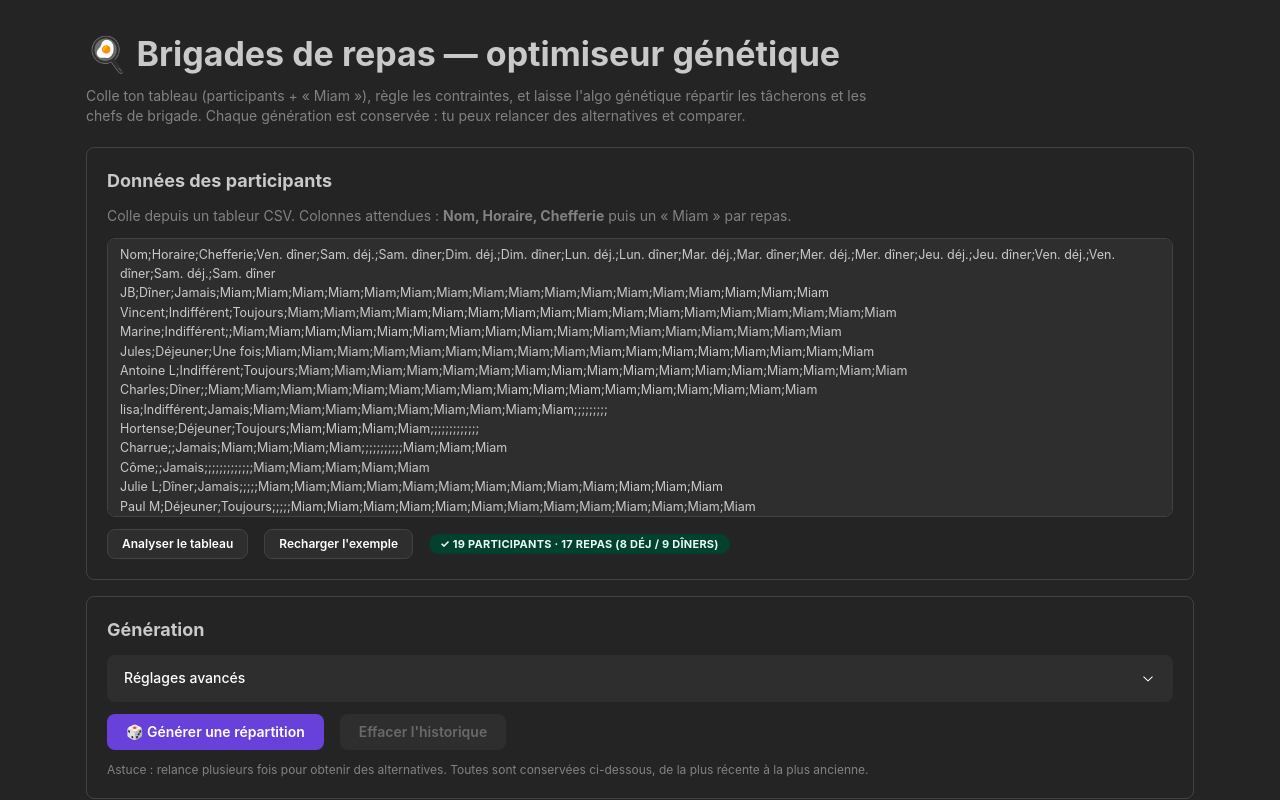
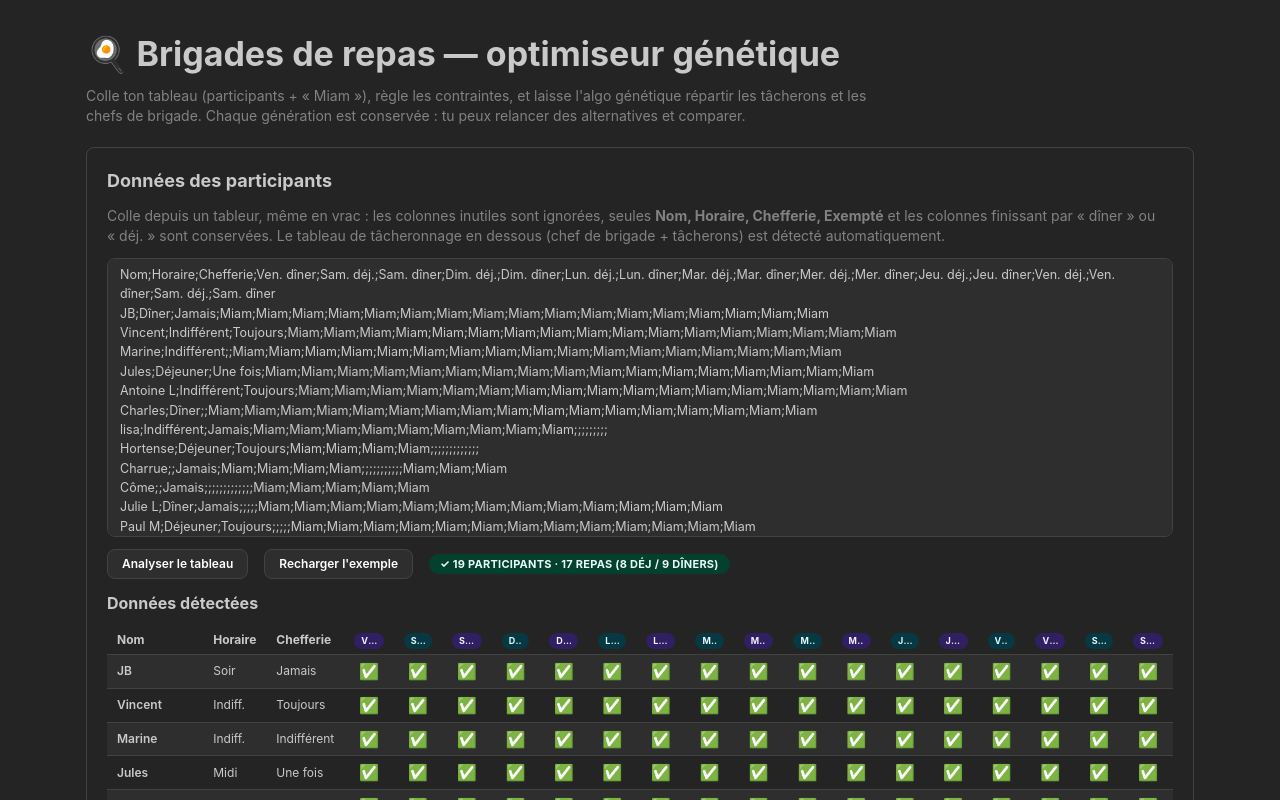
Before and after one commit to Pitouli/brigade-planner, a React (Vite) app: page / in a window 1280 px wide. Shown: the top 800 px of the page. Built offline with nearby package versions, Linux system fonts and the light colour scheme.

Commit message:
Advanced parsing

```diff
--- a/src/components/DataInput.tsx
+++ b/src/components/DataInput.tsx
@@ -2,6 +2,7 @@ import { Badge, Button, Group, Stack, Text, Textarea, Title } from '@mantine/cor
 import { useCallback } from 'react';
 import { EXAMPLE_CSV } from '../data/exampleCsv';
 import type { ParsedTable } from '../engine/types';
+import { ParsedPreview } from './ParsedPreview';
 
 interface DataInputProps {
   csv: string;
@@ -26,8 +27,10 @@ export function DataInput({ csv, onCsvChange, parsed, parseError, onParse }: Dat
         Données des participants
       </Title>
       <Text size="sm" c="dimmed">
-        Colle depuis un tableur CSV. Colonnes attendues : <strong>Nom, Horaire, Chefferie</strong>{' '}
-        puis un « Miam » par repas.
+        Colle depuis un tableur, même en vrac : les colonnes inutiles sont ignorées, seules{' '}
+        <strong>Nom, Horaire, Chefferie, Exempté</strong> et les colonnes finissant par
+        «&nbsp;dîner&nbsp;» ou «&nbsp;déj.&nbsp;» sont conservées. Le tableau de tâcheronnage en
+        dessous (chef de brigade + tâcherons) est détecté automatiquement.
       </Text>
       <Textarea
         value={csv}
@@ -60,6 +63,7 @@ export function DataInput({ csv, onCsvChange, parsed, parseError, onParse }: Dat
           </Badge>
         )}
       </Group>
+      {parsed && <ParsedPreview parsed={parsed} />}
     </Stack>
   );
 }
--- /dev/null
+++ b/src/components/ParsedPreview.tsx
@@ -0,0 +1,97 @@
+import { Alert, Badge, Stack, Table, Text, Title } from '@mantine/core';
+import { useMemo } from 'react';
+import { CHEF_LABEL, HORAIRE_LABEL, type ParsedTable } from '../engine/types';
+
+interface ParsedPreviewProps {
+  parsed: ParsedTable;
+}
+
+/** Shows the data detected by parseTable(): participants table + immutable tâcheronnage. */
+export function ParsedPreview({ parsed }: ParsedPreviewProps) {
+  const { meals, participants, immutables } = parsed;
+
+  const immutableByCell = useMemo(() => {
+    const map = new Map<string, 'chef' | 'tacheron'>();
+    participants.forEach((p, pi) => {
+      for (const entry of p.immutable) {
+        map.set(`${pi}-${entry.mealIdx}`, entry.role);
+      }
+    });
+    return map;
+  }, [participants]);
+
+  const unmatched = immutables.filter((a) => a.participantIdx === -1);
+
+  return (
+    <Stack gap="sm">
+      <Title order={4} size="h5">
+        Données détectées
+      </Title>
+
+      <Table.ScrollContainer minWidth={600}>
+        <Table striped highlightOnHover verticalSpacing={4} fz="xs" style={{ tableLayout: 'auto' }}>
+          <Table.Thead>
+            <Table.Tr>
+              <Table.Th style={{ whiteSpace: 'nowrap' }}>Nom</Table.Th>
+              <Table.Th>Horaire</Table.Th>
+              <Table.Th>Chefferie</Table.Th>
+              {meals.map((meal) => (
+                <Table.Th
+                  key={`${meal.label}-${meal.day}-${meal.type}`}
+                  ta="center"
+                  style={{ whiteSpace: 'nowrap' }}
+                >
+                  <Badge size="xs" variant="light" color={meal.type === 'dej' ? 'cyan' : 'violet'}>
+                    {meal.label}
+                  </Badge>
+                </Table.Th>
+              ))}
+            </Table.Tr>
+          </Table.Thead>
+          <Table.Tbody>
+            {participants.map((p, pi) => (
+              <Table.Tr key={p.name}>
+                <Table.Td fw={600} style={{ whiteSpace: 'nowrap' }}>
+                  {p.name}
+                </Table.Td>
+                <Table.Td>{p.exempt ? '❌' : HORAIRE_LABEL[p.horaire]}</Table.Td>
+                <Table.Td>{p.exempt ? '❌' : CHEF_LABEL[p.chef]}</Table.Td>
+                {meals.map((meal, mi) => {
+                  const role = immutableByCell.get(`${pi}-${mi}`);
+                  const attends = p.attends[mi];
+                  return (
+                    <Table.Td key={`${meal.label}-${meal.day}-${meal.type}`} ta="center">
+                      {role === 'chef' ? (
+                        <Text span c="orange" fw={700} title="Chef de brigade (immuable)">
+                          ♛
+                        </Text>
+                      ) : role === 'tacheron' ? (
+                        <Text span c="grape" fw={700} title="Tâcheron (immuable)">
+                          🔧
+                        </Text>
+                      ) : attends ? (
+                        <Text span c="teal">
+                          ✅
+                        </Text>
+                      ) : (
+                        <Text span c="dimmed">
+                          ·
+                        </Text>
+                      )}
+                    </Table.Td>
+                  );
+                })}
+              </Table.Tr>
+            ))}
+          </Table.Tbody>
+        </Table>
+      </Table.ScrollContainer>
+
+      {unmatched.length > 0 && (
+        <Alert color="yellow" variant="light" title="Noms non reconnus dans le tâcheronnage">
+          {unmatched.map((a) => `${a.name} (${meals[a.mealIdx]?.label})`).join(', ')}
+        </Alert>
+      )}
+    </Stack>
+  );
+}
--- a/src/engine/genetic.ts
+++ b/src/engine/genetic.ts
@@ -25,20 +25,27 @@ function shuffle<T>(arr: T[]): T[] {
   return arr;
 }
 
-function randomBrigade(attendees: number[], size: number, parsed: ParsedTable): Brigade {
-  const pool = shuffle(attendees.slice());
-  const cooks = pool.slice(0, size);
-  const willing = cooks.filter((i) => parsed.participants[i].chef !== 'jamais');
-  const chef = willing.length ? pick(willing) : pick(cooks);
+/** Builds a brigade for meal `mi`, always keeping its immutable chef/tâcherons (if any) in place. */
+function randomBrigade(mi: number, model: Model, parsed: ParsedTable): Brigade {
+  const { eligibleAttendees, brigadeSize, immutableChef, immutableCooks } = model;
+  const forced = immutableCooks[mi];
+  const extraCount = Math.max(0, brigadeSize[mi] - forced.length);
+  const pool = shuffle(eligibleAttendees[mi].filter((x) => !forced.includes(x)));
+  const cooks = forced.concat(pool.slice(0, extraCount));
+
+  let chef = immutableChef[mi];
+  if (chef == null) {
+    const willing = cooks.filter((i) => parsed.participants[i].chef !== 'jamais');
+    chef = willing.length ? pick(willing) : cooks.length ? pick(cooks) : -1;
+  }
   return { cooks, chef };
 }
 
 export function initGenome(model: Model, parsed: ParsedTable): Genome {
-  const { mealAttendees, brigadeSize } = model;
   return parsed.meals.map((_, i) =>
-    brigadeSize[i] === 0
+    model.brigadeSize[i] === 0 && model.immutableCooks[i].length === 0
       ? { cooks: [], chef: -1 }
-      : randomBrigade(mealAttendees[i], brigadeSize[i], parsed),
+      : randomBrigade(i, model, parsed),
   );
 }
 
@@ -189,28 +196,35 @@ export function evaluate(
   return { score, violations, cookCount, chefCount };
 }
 
+/** Mutates cooks/chef per meal, never touching the immutable chef/tâcherons forced by the tâcheronnage table. */
 function mutate(genome: Genome, model: Model, parsed: ParsedTable, rate: number): Genome {
   const g = cloneGenome(genome);
-  const { mealAttendees, brigadeSize } = model;
+  const { eligibleAttendees, brigadeSize, immutableChef, immutableCooks } = model;
 
   for (let mi = 0; mi < g.length; mi++) {
-    if (brigadeSize[mi] === 0) continue;
+    const forced = immutableCooks[mi];
+    if (brigadeSize[mi] === 0 && forced.length === 0) continue;
     if (Math.random() >= rate) continue;
 
     const brigade = g[mi];
-    const attendees = mealAttendees[mi];
+    const attendees = eligibleAttendees[mi];
+    const freeSlots = brigade.cooks
+      .map((_, idx) => idx)
+      .filter((idx) => !forced.includes(brigade.cooks[idx]));
+    if (!freeSlots.length) continue;
+
     if (Math.random() < 0.6 && attendees.length > brigade.cooks.length) {
       const nonCooks = attendees.filter((x) => !brigade.cooks.includes(x));
       if (nonCooks.length) {
-        const pos = randInt(brigade.cooks.length);
+        const pos = pick(freeSlots);
         const wasChef = brigade.cooks[pos] === brigade.chef;
         brigade.cooks[pos] = pick(nonCooks);
-        if (wasChef) {
+        if (wasChef && immutableChef[mi] == null) {
           const willing = brigade.cooks.filter((i) => parsed.participants[i].chef !== 'jamais');
           brigade.chef = willing.length ? pick(willing) : pick(brigade.cooks);
         }
       }
-    } else {
+    } else if (immutableChef[mi] == null) {
       brigade.chef = pick(brigade.cooks);
     }
   }
--- a/src/engine/model.ts
+++ b/src/engine/model.ts
@@ -1,22 +1,38 @@
 import type { Model, ParsedTable } from './types';
 
-/** Builds the per-meal brigade sizes and per-person cook-count targets from the parsed table. */
+/** Builds the per-meal brigade sizes, cook-eligible pools and immutable (tâcheronnage) placements. */
 export function buildModel(parsed: ParsedTable, ratio: number): Model {
-  const { meals, participants } = parsed;
+  const { meals, participants, immutables } = parsed;
   const mealAttendees: number[][] = meals.map(() => []);
+  const eligibleAttendees: number[][] = meals.map(() => []);
   participants.forEach((p, pi) => {
     for (const mi of p.mealIdx) {
       mealAttendees[mi].push(pi);
+      if (!p.exempt) eligibleAttendees[mi].push(pi);
     }
   });
 
+  // A tâcheronnage entry stays eligible for its own meal even if the person is exempted.
+  const immutableChef: (number | null)[] = meals.map(() => null);
+  const immutableCooks: number[][] = meals.map(() => []);
+  for (const a of immutables) {
+    if (a.participantIdx < 0) continue;
+    immutableCooks[a.mealIdx].push(a.participantIdx);
+    if (a.role === 'chef') immutableChef[a.mealIdx] = a.participantIdx;
+    if (!eligibleAttendees[a.mealIdx].includes(a.participantIdx)) {
+      eligibleAttendees[a.mealIdx].push(a.participantIdx);
+    }
+  }
+
   const brigadeSize = meals.map((_, i) => {
     const n = mealAttendees[i].length;
-    if (n === 0) return 0;
-    return Math.min(n, Math.max(1, Math.round(ratio * n)));
+    const base = n === 0 ? 0 : Math.min(n, Math.max(1, Math.round(ratio * n)));
+    const eligibleN = eligibleAttendees[i].length;
+    const capped = eligibleN > 0 ? Math.min(base, eligibleN) : base;
+    return Math.max(capped, immutableCooks[i].length);
   });
 
   const targets = participants.map((p) => ratio * p.miamCount);
 
-  return { mealAttendees, brigadeSize, targets };
+  return { mealAttendees, eligibleAttendees, brigadeSize, targets, immutableChef, immutableCooks };
 }
--- a/src/engine/parseTable.ts
+++ b/src/engine/parseTable.ts
@@ -1,4 +1,4 @@
-import type { Meal, ParsedTable, Participant } from './types';
+import type { ImmutableAssignment, Meal, MealType, ParsedTable, Participant } from './types';
 
 function normalize(value: string | undefined): string {
   return (value ?? '')
@@ -36,7 +36,44 @@ function splitRow(line: string, delimiter: string): string[] {
   return cells;
 }
 
-/** Parses a pasted spreadsheet table (Nom, Horaire, Chefferie, then one "Miam" column per meal). */
+/** True for a header label ending in "dîner" or "déj." (accent/case/trailing-dot insensitive). */
+function isMealHeader(normalizedLabel: string): boolean {
+  const trimmed = normalizedLabel.replace(/\.+$/, '');
+  return trimmed.endsWith('diner') || trimmed.endsWith('dej');
+}
+
+const NUMERIC_NAME = /^-?\d+([.,]\d+)?$/;
+
+/** Labels found in summary/junk rows pasted between the MIAM table and the tâcheronnage table. */
+const JUNK_NAME_TOKENS = new Set([
+  'total',
+  'nb personnes',
+  'nombre de personnes',
+  'nb dodos',
+  'nombre de dodos',
+  'tacherons requis',
+  'tacheron requis',
+  'chef de brigade',
+  'nuit de',
+]);
+
+function isRealName(name: string): boolean {
+  if (!name) return false;
+  if (NUMERIC_NAME.test(name)) return false;
+  return !JUNK_NAME_TOKENS.has(normalize(name));
+}
+
+interface MealColumn {
+  index: number;
+  label: string;
+}
+
+/**
+ * Parses a pasted spreadsheet table, tolerating extra/irrelevant columns and rows.
+ * Only Nom, Horaire, Chefferie, Exempté and columns ending in "dîner"/"déj." are kept.
+ * Below the MIAM table, a "tâcheronnage" sub-table (chef de brigade + tâcherons per meal,
+ * named directly inside the meal columns) is detected and reported as immutable assignments.
+ */
 export function parseTable(text: string): ParsedTable {
   let lines = text
     .replace(/\r/g, '')
@@ -49,12 +86,40 @@ export function parseTable(text: string): ParsedTable {
 
   const delim = detectDelimiter(lines[0]);
   const header = splitRow(lines[0], delim);
-  const mealLabels = header.slice(3);
 
-  const meals: Meal[] = mealLabels.map((label, i) => {
-    const n = normalize(label);
-    const type = n.includes('dej') ? 'dej' : 'diner';
-    return { label, type, col: i, day: 0 };
+  let nomIdx = -1;
+  let horaireIdx = -1;
+  let chefferieIdx = -1;
+  let exemptIdx = -1;
+  const mealCols: MealColumn[] = [];
+
+  header.forEach((raw, i) => {
+    const n = normalize(raw);
+    if (!n) return;
+    if (n === 'nom' && nomIdx === -1) {
+      nomIdx = i;
+    } else if (n === 'horaire' && horaireIdx === -1) {
+      horaireIdx = i;
+    } else if (n === 'chefferie' && chefferieIdx === -1) {
+      chefferieIdx = i;
+    } else if ((n === 'exempte' || n === 'exempt') && exemptIdx === -1) {
+      exemptIdx = i;
+    } else if (isMealHeader(n)) {
+      mealCols.push({ index: i, label: raw.trim() });
+    }
+  });
+
+  if (nomIdx === -1) {
+    throw new Error('Colonne « Nom » introuvable.');
+  }
+  if (mealCols.length === 0) {
+    throw new Error('Aucune colonne de repas détectée (doit finir par « dîner » ou « déj. »).');
+  }
+
+  const meals: Meal[] = mealCols.map((mc, i) => {
+    const n = normalize(mc.label).replace(/\.+$/, '');
+    const type: MealType = n.endsWith('dej') ? 'dej' : 'diner';
+    return { label: mc.label, type, col: i, day: 0 };
   });
 
   let day = -1;
@@ -69,19 +134,29 @@ export function parseTable(text: string): ParsedTable {
     lastType = meal.type;
   }
 
+  const dataLines = lines.slice(1);
   const participants: Participant[] = [];
-  for (let r = 1; r < lines.length; r++) {
-    const cells = splitRow(lines[r], delim);
-    if (!cells[0] || cells[0].trim() === '') continue;
+  const isParticipantRow: boolean[] = [];
 
-    const name = cells[0].trim();
-    const horaireNorm = normalize(cells[1]);
+  for (const line of dataLines) {
+    const cells = splitRow(line, delim);
+    const nameRaw = (cells[nomIdx] ?? '').trim();
+
+    const mealCellsOk = mealCols.every(({ index }) => {
+      const v = normalize(cells[index]);
+      return v === '' || v.includes('miam');
+    });
+    const participantRow = isRealName(nameRaw) && mealCellsOk;
+    isParticipantRow.push(participantRow);
+    if (!participantRow) continue;
+
+    const horaireNorm = normalize(cells[horaireIdx]);
     const horaire = horaireNorm.includes('dej')
       ? 'dej'
       : horaireNorm.includes('din')
         ? 'diner'
         : 'indiff';
-    const chefNorm = normalize(cells[2]);
+    const chefNorm = normalize(cells[chefferieIdx]);
     const chef = chefNorm.includes('jamais')
       ? 'jamais'
       : chefNorm.includes('toujours')
@@ -89,24 +164,48 @@ export function parseTable(text: string): ParsedTable {
         : chefNorm.includes('fois')
           ? 'unefois'
           : 'indiff';
+    const exempt = normalize(cells[exemptIdx]) === 'true';
 
-    const attends = meals.map((_, i) => normalize(cells[3 + i]).includes('miam'));
+    const attends = mealCols.map(({ index }) => normalize(cells[index]).includes('miam'));
     const mealIdx: number[] = [];
     attends.forEach((a, i) => {
       if (a) mealIdx.push(i);
     });
 
     participants.push({
-      name,
+      name: nameRaw,
       horaire,
       chef,
+      exempt,
       attends,
       mealIdx,
       miamCount: mealIdx.length,
       firstIdx: mealIdx.length ? mealIdx[0] : -1,
       lastIdx: mealIdx.length ? mealIdx[mealIdx.length - 1] : -1,
+      immutable: [],
     });
   }
 
-  return { meals, participants, delim };
+  // Tâcheronnage sub-table: for rows without a Nom, a name inside a meal column is an
+  // immutable assignment for that meal — the first one found is the chef, the rest tâcherons.
+  const immutables: ImmutableAssignment[] = [];
+  const chefAssigned: boolean[] = mealCols.map(() => false);
+  dataLines.forEach((line, li) => {
+    if (isParticipantRow[li]) return;
+    const cells = splitRow(line, delim);
+    mealCols.forEach((mc, mi) => {
+      const raw = (cells[mc.index] ?? '').trim();
+      if (!raw) return;
+      const n = normalize(raw);
+      if (n.includes('miam') || NUMERIC_NAME.test(raw)) return;
+
+      const role = chefAssigned[mi] ? 'tacheron' : 'chef';
+      chefAssigned[mi] = true;
+      const participantIdx = participants.findIndex((p) => normalize(p.name) === n);
+      immutables.push({ mealIdx: mi, name: raw, participantIdx, role });
+      if (participantIdx >= 0) participants[participantIdx].immutable.push({ mealIdx: mi, role });
+    });
+  });
+
+  return { meals, participants, delim, immutables };
 }
--- a/src/engine/types.ts
+++ b/src/engine/types.ts
@@ -2,6 +2,7 @@ export type MealType = 'dej' | 'diner';
 export type HorairePref = 'dej' | 'diner' | 'indiff';
 export type ChefPref = 'jamais' | 'unefois' | 'toujours' | 'indiff';
 export type ViolationType = 'horaire' | 'firstlast' | 'sameday' | 'target' | 'chef';
+export type ImmutableRole = 'chef' | 'tacheron';
 
 export interface Meal {
   label: string;
@@ -10,27 +11,48 @@ export interface Meal {
   day: number;
 }
 
+export interface ImmutableRoleEntry {
+  mealIdx: number;
+  role: ImmutableRole;
+}
+
 export interface Participant {
   name: string;
   horaire: HorairePref;
   chef: ChefPref;
+  exempt: boolean;
   attends: boolean[];
   mealIdx: number[];
   miamCount: number;
   firstIdx: number;
   lastIdx: number;
+  immutable: ImmutableRoleEntry[];
+}
+
+/** A chef/tâcheron assignment detected from the "tâcheronnage" sub-table pasted below the MIAM table. */
+export interface ImmutableAssignment {
+  mealIdx: number;
+  name: string;
+  participantIdx: number;
+  role: ImmutableRole;
 }
 
 export interface ParsedTable {
   meals: Meal[];
   participants: Participant[];
   delim: string;
+  immutables: ImmutableAssignment[];
 }
 
 export interface Model {
   mealAttendees: number[][];
+  eligibleAttendees: number[][];
   brigadeSize: number[];
   targets: number[];
+  /** Chef forced by the tâcheronnage sub-table, per meal (null if free). */
+  immutableChef: (number | null)[];
+  /** Cooks (chef included) forced by the tâcheronnage sub-table, per meal. */
+  immutableCooks: number[][];
 }
 
 export interface Brigade {
```
Also changed, not shown: 2 other files (tests, documents, lock files or other folders).
